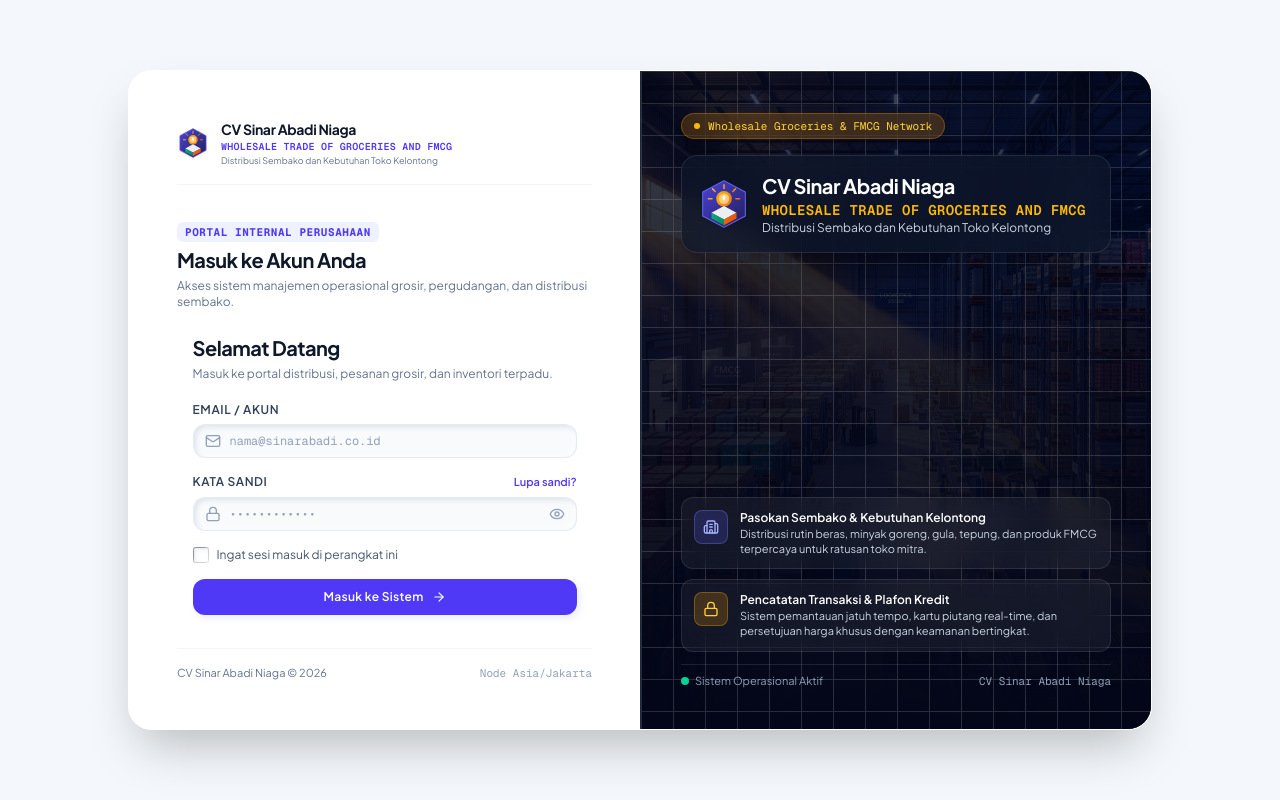
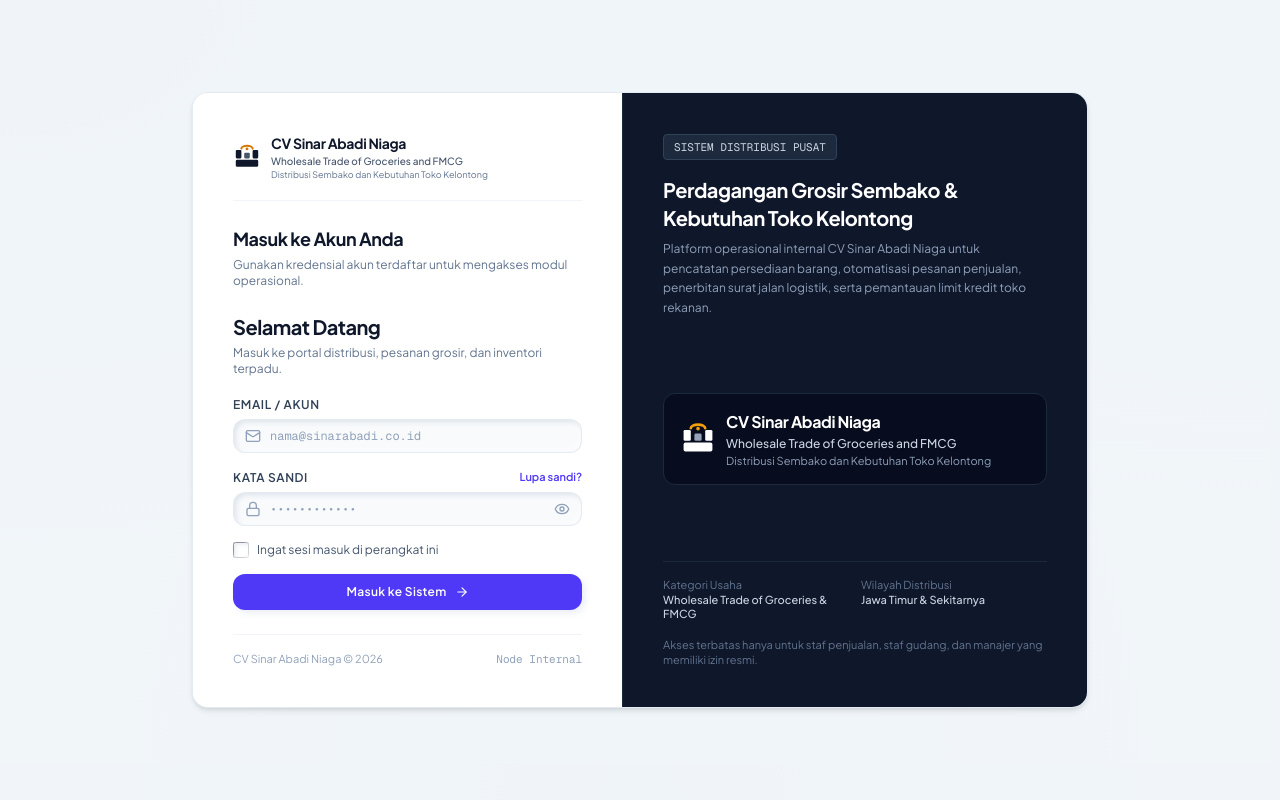
Before and after one commit to rossalivia/erp-sinar-abadi-niaga-app, a Next.js app: page /login in a window 1280 px wide. Built offline with nearby package versions, Linux system fonts and the light colour scheme.

Commit message:
refactor(ui): clean anti-slop design, remove AI 3D showcase, and restore solid enterprise identity

```diff
--- a/src/app/login/page.tsx
+++ b/src/app/login/page.tsx
@@ -213,27 +213,24 @@ function LoginForm() {
 
 export default function LoginPage() {
   return (
-    <div className="min-h-screen w-full flex items-center justify-center p-4 lg:p-8 bg-[#f4f7fb]">
-      {/* Container utama hybrid Neumorphic-Glassmorphic */}
-      <div className="w-full max-w-5xl min-h-[660px] bg-white/90 backdrop-blur-2xl border border-white/80 shadow-2xl flex flex-col lg:flex-row overflow-hidden rounded-3xl">
-        {/* SISI KIRI: Form Login Glassmorphic */}
-        <div className="w-full lg:w-1/2 p-6 sm:p-10 lg:p-12 flex flex-col justify-between z-10 bg-white/60">
+    <div className="min-h-screen w-full flex items-center justify-center p-4 sm:p-6 lg:p-8 bg-slate-100/80">
+      {/* Container utama Solid Enterprise */}
+      <div className="w-full max-w-4xl min-h-[580px] bg-white border border-slate-200/90 shadow-md flex flex-col lg:flex-row overflow-hidden rounded-2xl">
+        {/* SISI KIRI: Form Login Enterprise */}
+        <div className="w-full lg:w-[48%] p-8 sm:p-10 flex flex-col justify-between bg-white">
           {/* Brand Header Resmi */}
-          <div className="pb-4 border-b border-slate-100">
+          <div className="pb-5 border-b border-slate-100">
             <Logo size="sm" showSubdeskripsi={true} />
           </div>
 
           {/* Form Content */}
           <div className="my-auto py-6">
             <div className="mb-6 space-y-1">
-              <span className="text-[11px] font-mono uppercase tracking-wider text-indigo-600 font-bold bg-indigo-50 px-2 py-0.5 rounded-md inline-block">
-                Portal Internal Perusahaan
-              </span>
-              <h1 className="text-xl font-bold text-slate-900 tracking-tight">
+              <h1 className="text-lg font-bold text-slate-900 tracking-tight">
                 Masuk ke Akun Anda
               </h1>
               <p className="text-xs text-slate-500">
-                Akses sistem manajemen operasional grosir, pergudangan, dan distribusi sembako.
+                Gunakan kredensial akun terdaftar untuk mengakses modul operasional.
               </p>
             </div>
 
@@ -249,78 +246,50 @@ export default function LoginPage() {
           </div>
 
           {/* Footer Info */}
-          <div className="text-[11px] text-slate-500 pt-4 border-t border-slate-100/80 flex items-center justify-between">
+          <div className="text-[11px] text-slate-400 pt-4 border-t border-slate-100 flex items-center justify-between">
             <span>CV Sinar Abadi Niaga © 2026</span>
-            <span className="font-mono text-slate-400">Node Asia/Jakarta</span>
+            <span className="font-mono text-slate-400">Node Internal</span>
           </div>
         </div>
 
-        {/* SISI KANAN: Visual Korporat Wholesale FMCG & Groceries */}
-        <div className="hidden lg:flex lg:w-1/2 relative bg-slate-950 flex-col justify-between p-10 overflow-hidden border-l border-slate-800">
-          {/* Background Image Gudang Distribusi FMCG */}
-          <div
-            className="absolute inset-0 bg-cover bg-center opacity-40 scale-105 transition-transform duration-1000"
-            style={{ backgroundImage: `url('/images/login-showcase.jpg')` }}
-          />
-
-          {/* Ambient Gradient Overlays */}
-          <div className="absolute inset-0 bg-gradient-to-t from-slate-950 via-slate-950/75 to-slate-950/40 z-10" />
-          <div className="absolute inset-0 bg-[radial-gradient(ellipse_at_top,_var(--tw-gradient-stops))] from-amber-500/20 via-indigo-900/40 to-slate-950/90 z-10" />
-
-          {/* Grid lines dekoratif */}
-          <div className="absolute inset-0 opacity-15 bg-[linear-gradient(to_right,#ffffff_1px,transparent_1px),linear-gradient(to_bottom,#ffffff_1px,transparent_1px)] bg-[size:32px_32px] z-10 pointer-events-none" />
-
-          {/* Bagian Atas Sisi Kanan: Logo Utama & Identitas Perusahaan */}
-          <div className="relative z-20 space-y-4">
-            <div className="inline-flex items-center gap-2 px-3 py-1 bg-amber-500/20 border border-amber-500/30 text-amber-300 text-[11px] font-mono rounded-full backdrop-blur-md">
-              <span className="h-1.5 w-1.5 rounded-full bg-amber-400 animate-pulse" />
-              <span>Wholesale Groceries & FMCG Network</span>
+        {/* SISI KANAN: Panel Identitas Korporat Enterprise (Tanpa Foto AI 3D & Tanpa Ornamen Berlebihan) */}
+        <div className="hidden lg:flex lg:w-[52%] bg-slate-900 text-slate-100 flex-col justify-between p-10 border-l border-slate-800">
+          {/* Bagian Atas: Lingkup Usaha */}
+          <div className="space-y-4">
+            <div className="inline-block px-2.5 py-1 bg-slate-800 border border-slate-700 text-slate-300 text-[11px] font-mono rounded">
+              SISTEM DISTRIBUSI PUSAT
             </div>
 
-            {/* Logo Besar Resmi dengan Nama CV Sinar Abadi Niaga */}
-            <div className="p-4 rounded-2xl bg-slate-900/70 border border-white/10 backdrop-blur-md shadow-2xl">
-              <Logo size="lg" inverted={true} showSubdeskripsi={true} />
+            <div className="space-y-2">
+              <h2 className="text-xl font-bold tracking-tight text-white leading-snug">
+                Perdagangan Grosir Sembako &amp; Kebutuhan Toko Kelontong
+              </h2>
+              <p className="text-xs text-slate-400 leading-relaxed">
+                Platform operasional internal CV Sinar Abadi Niaga untuk pencatatan persediaan barang, otomatisasi pesanan penjualan, penerbitan surat jalan logistik, serta pemantauan limit kredit toko rekanan.
+              </p>
             </div>
           </div>
 
-          {/* Bagian Bawah: Kartu Keunggulan Distribusi Toko Kelontong */}
-          <div className="relative z-20 space-y-3 pt-6">
-            <div className="grid grid-cols-1 gap-2.5">
-              <div className="flex items-start gap-3 p-3 rounded-xl bg-white/5 border border-white/10 backdrop-blur-md">
-                <div className="p-2 rounded-lg bg-indigo-500/20 border border-indigo-400/30 text-indigo-300 shrink-0">
-                  <Building2 className="h-4 w-4" />
-                </div>
-                <div>
-                  <h2 className="text-xs font-semibold text-white">
-                    Pasokan Sembako & Kebutuhan Kelontong
-                  </h2>
-                  <p className="text-[11px] text-slate-300 leading-snug">
-                    Distribusi rutin beras, minyak goreng, gula, tepung, dan produk FMCG terpercaya untuk ratusan toko mitra.
-                  </p>
-                </div>
+          {/* Bagian Tengah: Tampilan Logo Resmi Bersih */}
+          <div className="p-4 rounded-xl bg-slate-950/60 border border-slate-800">
+            <Logo size="md" inverted={true} showSubdeskripsi={true} />
+          </div>
+
+          {/* Bagian Bawah: Informasi Entitas & Gudang */}
+          <div className="space-y-3 pt-4 border-t border-slate-800 text-xs">
+            <div className="grid grid-cols-2 gap-3 text-[11px]">
+              <div>
+                <span className="text-slate-500 block">Kategori Usaha</span>
+                <span className="font-medium text-slate-300">Wholesale Trade of Groceries &amp; FMCG</span>
               </div>
-
-              <div className="flex items-start gap-3 p-3 rounded-xl bg-white/5 border border-white/10 backdrop-blur-md">
-                <div className="p-2 rounded-lg bg-amber-500/20 border border-amber-400/30 text-amber-300 shrink-0">
-                  <Lock className="h-4 w-4" />
-                </div>
-                <div>
-                  <h2 className="text-xs font-semibold text-white">
-                    Pencatatan Transaksi & Plafon Kredit
-                  </h2>
-                  <p className="text-[11px] text-slate-300 leading-snug">
-                    Sistem pemantauan jatuh tempo, kartu piutang real-time, dan persetujuan harga khusus dengan keamanan bertingkat.
-                  </p>
-                </div>
+              <div>
+                <span className="text-slate-500 block">Wilayah Distribusi</span>
+                <span className="font-medium text-slate-300">Jawa Timur &amp; Sekitarnya</span>
               </div>
             </div>
 
-            <div className="pt-2 flex items-center justify-between text-[11px] text-slate-400 border-t border-white/10">
-              <span className="flex items-center gap-1.5">
-                <span className="h-2 w-2 rounded-full bg-emerald-400" />
-                Sistem Operasional Aktif
-              </span>
-              <span className="font-mono text-slate-400">CV Sinar Abadi Niaga</span>
+            <div className="text-[11px] text-slate-500 pt-1">
+              Akses terbatas hanya untuk staf penjualan, staf gudang, dan manajer yang memiliki izin resmi.
             </div>
           </div>
         </div>
--- a/src/components/ui/logo.tsx
+++ b/src/components/ui/logo.tsx
@@ -9,133 +9,74 @@ export interface LogoProps extends React.HTMLAttributes<HTMLDivElement> {
 }
 
 /**
- * Simbol Grafis SVG Resmi CV Sinar Abadi Niaga
- * Menggabungkan elemen Sinar keemasan (energi abadi), Perisai heksagon logistik,
- * dan kubus distribusi pangan FMCG / sembako.
+ * Simbol Grafis Resmi CV Sinar Abadi Niaga
+ * Desain geometris 2D arsitektural: Dua pilar niaga yang menopang busur fajar emas ("Sinar"),
+ * membentuk monogram terpadu "SAN" yang tenang, berwibawa, dan profesional.
  */
 export function LogoIcon({
   className,
-  size = 36,
+  size = 32,
   monochrome = false,
+  inverted = false,
 }: {
   className?: string;
   size?: number;
   monochrome?: boolean;
+  inverted?: boolean;
 }) {
-  const primaryGradId = React.useId();
-  const accentGradId = React.useId();
-  const sunGradId = React.useId();
+  const primaryColor = monochrome
+    ? 'currentColor'
+    : inverted
+    ? '#FFFFFF'
+    : '#0F172A'; // Slate-900 (Corporate Ink)
 
-  if (monochrome) {
+  const accentColor = monochrome
+    ? 'currentColor'
+    : inverted
+    ? '#F59E0B'
+    : '#D97706'; // Amber-600 (Sinar Fajar)
+
+  const subColor = monochrome
+    ? 'currentColor'
+    : inverted
+    ? '#94A3B8'
+    : '#475569'; // Slate-600
+
   return (
     <svg
       width={size}
       height={size}
-        viewBox="0 0 100 100"
+      viewBox="0 0 40 40"
       fill="none"
       xmlns="http://www.w3.org/2000/svg"
       className={cn('shrink-0', className)}
       aria-hidden="true"
     >
-        {/* Hexagon Shield Frame */}
-        <polygon
-          points="50,4 90,26 90,74 50,96 10,74 10,26"
-          stroke="currentColor"
-          strokeWidth="6"
-          strokeLinejoin="round"
-          fill="none"
-        />
-        {/* Sun Core & Rays */}
-        <circle cx="50" cy="38" r="14" fill="currentColor" />
+      {/* Dasar Balok Logistik Distribusi */}
+      <rect x="4" y="24" width="32" height="10" rx="2" fill={primaryColor} />
+
+      {/* Pilar Niaga Kiri & Kanan */}
+      <rect x="4" y="10" width="8" height="12" rx="1.5" fill={primaryColor} />
+      <rect x="28" y="10" width="8" height="12" rx="1.5" fill={primaryColor} />
+
+      {/* Inti Pilar Tengah (Distribusi Terkoordinasi) */}
+      <rect x="16" y="14" width="8" height="8" rx="1.5" fill={subColor} />
+
+      {/* Busur Fajar Keemasan (Sinar Abadi) */}
       <path
-          d="M50,14 L50,18 M50,58 L50,62 M26,38 L30,38 M70,38 L74,38 M33,21 L36,24 M64,52 L67,55 M33,55 L36,52 M64,24 L67,21"
-          stroke="currentColor"
-          strokeWidth="3.5"
+        d="M12 8C12 5.79086 15.5817 4 20 4C24.4183 4 28 5.79086 28 8"
+        stroke={accentColor}
+        strokeWidth="3"
         strokeLinecap="round"
       />
-        {/* Grocery & FMCG Distribution Blocks */}
-        <polygon points="50,58 26,72 26,86 50,72" fill="currentColor" opacity="0.8" />
-        <polygon points="50,58 74,72 74,86 50,72" fill="currentColor" />
-        <polygon points="50,58 26,72 50,86 74,72" fill="currentColor" opacity="0.5" />
-      </svg>
-    );
-  }
-
-  return (
-    <svg
-      width={size}
-      height={size}
-      viewBox="0 0 100 100"
-      fill="none"
-      xmlns="http://www.w3.org/2000/svg"
-      className={cn('shrink-0 filter drop-shadow-xs', className)}
-      aria-hidden="true"
-    >
-      <defs>
-        {/* Gradien Matahari Sinar Emas-Oranye */}
-        <linearGradient id={sunGradId} x1="20" y1="10" x2="80" y2="60" gradientUnits="userSpaceOnUse">
-          <stop offset="0%" stopColor="#FBBF24" />
-          <stop offset="50%" stopColor="#F59E0B" />
-          <stop offset="100%" stopColor="#EA580C" />
-        </linearGradient>
-
-        {/* Gradien Utama Royal Indigo / Blue Navy */}
-        <linearGradient id={primaryGradId} x1="0" y1="0" x2="100" y2="100" gradientUnits="userSpaceOnUse">
-          <stop offset="0%" stopColor="#4F46E5" />
-          <stop offset="100%" stopColor="#1E1B4B" />
-        </linearGradient>
-
-        {/* Gradien Segar FMCG Groceries Emerald */}
-        <linearGradient id={accentGradId} x1="30" y1="50" x2="70" y2="90" gradientUnits="userSpaceOnUse">
-          <stop offset="0%" stopColor="#10B981" />
-          <stop offset="100%" stopColor="#047857" />
-        </linearGradient>
-      </defs>
-
-      {/* Perisai Heksagon Korporat */}
-      <polygon
-        points="50,5 91,27 91,73 50,95 9,73 9,27"
-        fill={`url(#${primaryGradId})`}
-        stroke="#6366F1"
-        strokeWidth="2"
-        strokeLinejoin="round"
-      />
-
-      {/* Sinar-Sinar Fajar (Sinar Abadi) */}
-      <g stroke={`url(#${sunGradId})`} strokeWidth="3" strokeLinecap="round" opacity="0.95">
-        <line x1="50" y1="13" x2="50" y2="20" />
-        <line x1="28" y1="21" x2="33" y2="26" />
-        <line x1="72" y1="21" x2="67" y2="26" />
-        <line x1="20" y1="40" x2="27" y2="40" />
-        <line x1="80" y1="40" x2="73" y2="40" />
-      </g>
-
-      {/* Inti Matahari Keemasan */}
-      <circle cx="50" cy="40" r="15" fill={`url(#${sunGradId})`} />
-      <circle cx="50" cy="40" r="10" fill="#FEF3C7" opacity="0.6" />
-
-      {/* Kubus Distribusi Logistik Sembako & FMCG */}
-      <g>
-        {/* Sisi Atas Kubus */}
-        <polygon points="50,54 74,67 50,80 26,67" fill="#F8FAFC" opacity="0.95" />
-        {/* Sisi Kiri Kubus (Sembako/Agro Emerald) */}
-        <polygon points="26,67 50,80 50,91 26,78" fill={`url(#${accentGradId})`} />
-        {/* Sisi Kanan Kubus (Perdagangan/Niaga Amber) */}
-        <polygon points="50,80 74,67 74,78 50,91" fill={`url(#${sunGradId})`} />
-      </g>
-
-      {/* Aksen Daun FMCG / Pangan di Titik Puncak */}
-      <path
-        d="M50 32 C46 35 46 41 50 44 C54 41 54 35 50 32 Z"
-        fill="#FFFFFF"
-        opacity="0.9"
-      />
+      <circle cx="20" cy="8.5" r="2" fill={accentColor} />
     </svg>
   );
 }
 
 /**
- * Komponen Logo Lengkap CV Sinar Abadi Niaga
+ * Komponen Logo CV Sinar Abadi Niaga
+ * Menerapkan tipografi korporat yang tenang, berwibawa, dan proporsional.
  */
 export function Logo({
   variant = 'full',
@@ -146,27 +87,27 @@ export function Logo({
   ...props
 }: LogoProps) {
   const iconPixel = {
-    xs: 24,
-    sm: 32,
-    md: 40,
-    lg: 52,
-    xl: 68,
+    xs: 22,
+    sm: 28,
+    md: 36,
+    lg: 44,
+    xl: 56,
   }[size];
 
   const titleSizeClass = {
     xs: 'text-xs',
     sm: 'text-sm',
     md: 'text-base',
-    lg: 'text-xl',
-    xl: 'text-2xl',
+    lg: 'text-lg',
+    xl: 'text-xl',
   }[size];
 
   const descSizeClass = {
     xs: 'text-[9px]',
     sm: 'text-[10px]',
     md: 'text-xs',
-    lg: 'text-sm',
-    xl: 'text-base',
+    lg: 'text-xs',
+    xl: 'text-sm',
   }[size];
 
   const subSizeClass = {
@@ -174,30 +115,30 @@ export function Logo({
     sm: 'text-[9px]',
     md: 'text-[11px]',
     lg: 'text-xs',
-    xl: 'text-sm',
+    xl: 'text-xs',
   }[size];
 
   if (variant === 'icon') {
     return (
       <div className={cn('inline-flex items-center justify-center', className)} {...props}>
-        <LogoIcon size={iconPixel} />
+        <LogoIcon size={iconPixel} inverted={inverted} />
       </div>
     );
   }
 
   if (variant === 'monochrome') {
     return (
-      <div className={cn('flex items-center gap-3 text-slate-900', className)} {...props}>
+      <div className={cn('flex items-center gap-2.5 text-slate-900', className)} {...props}>
         <LogoIcon size={iconPixel} monochrome />
         <div className="flex flex-col">
           <span className={cn('font-bold tracking-tight uppercase leading-tight', titleSizeClass)}>
             CV Sinar Abadi Niaga
           </span>
-          <span className={cn('font-semibold uppercase tracking-wider text-slate-700', descSizeClass)}>
+          <span className={cn('font-medium text-slate-700 tracking-normal', descSizeClass)}>
             Wholesale Trade of Groceries and FMCG
           </span>
           {showSubdeskripsi && (
-            <span className={cn('text-slate-600', subSizeClass)}>
+            <span className={cn('text-slate-500', subSizeClass)}>
               Distribusi Sembako dan Kebutuhan Toko Kelontong
             </span>
           )}
@@ -209,31 +150,28 @@ export function Logo({
   return (
     <div
       className={cn(
-        'flex items-center gap-3',
-        variant === 'full' && 'items-start sm:items-center',
+        'flex items-center gap-2.5',
         className
       )}
       {...props}
     >
-      <LogoIcon size={iconPixel} />
-      <div className="flex flex-col justify-center">
-        <div className="flex items-center gap-2">
+      <LogoIcon size={iconPixel} inverted={inverted} />
+      <div className="flex flex-col justify-center leading-tight">
         <span
           className={cn(
-              'font-extrabold tracking-tight leading-tight',
+            'font-bold tracking-tight',
             titleSizeClass,
             inverted ? 'text-white' : 'text-slate-900'
           )}
         >
           CV Sinar Abadi Niaga
         </span>
-        </div>
 
         <span
           className={cn(
-            'font-semibold tracking-wide uppercase font-mono',
+            'font-medium tracking-normal mt-0.5',
             descSizeClass,
-            inverted ? 'text-amber-400' : 'text-indigo-600'
+            inverted ? 'text-slate-300' : 'text-slate-600'
           )}
         >
           Wholesale Trade of Groceries and FMCG
@@ -242,9 +180,9 @@ export function Logo({
         {showSubdeskripsi && (
           <span
             className={cn(
-              'leading-snug',
+              'mt-0.5',
               subSizeClass,
-              inverted ? 'text-slate-300' : 'text-slate-500'
+              inverted ? 'text-slate-400' : 'text-slate-500'
             )}
           >
             Distribusi Sembako dan Kebutuhan Toko Kelontong
```
Also changed, not shown: src/app/(dashboard)/profil/page.tsx (+25 -36 lines), public/images/login-showcase.jpg (deleted). Lines whose indentation alone changed are shown as unchanged.
